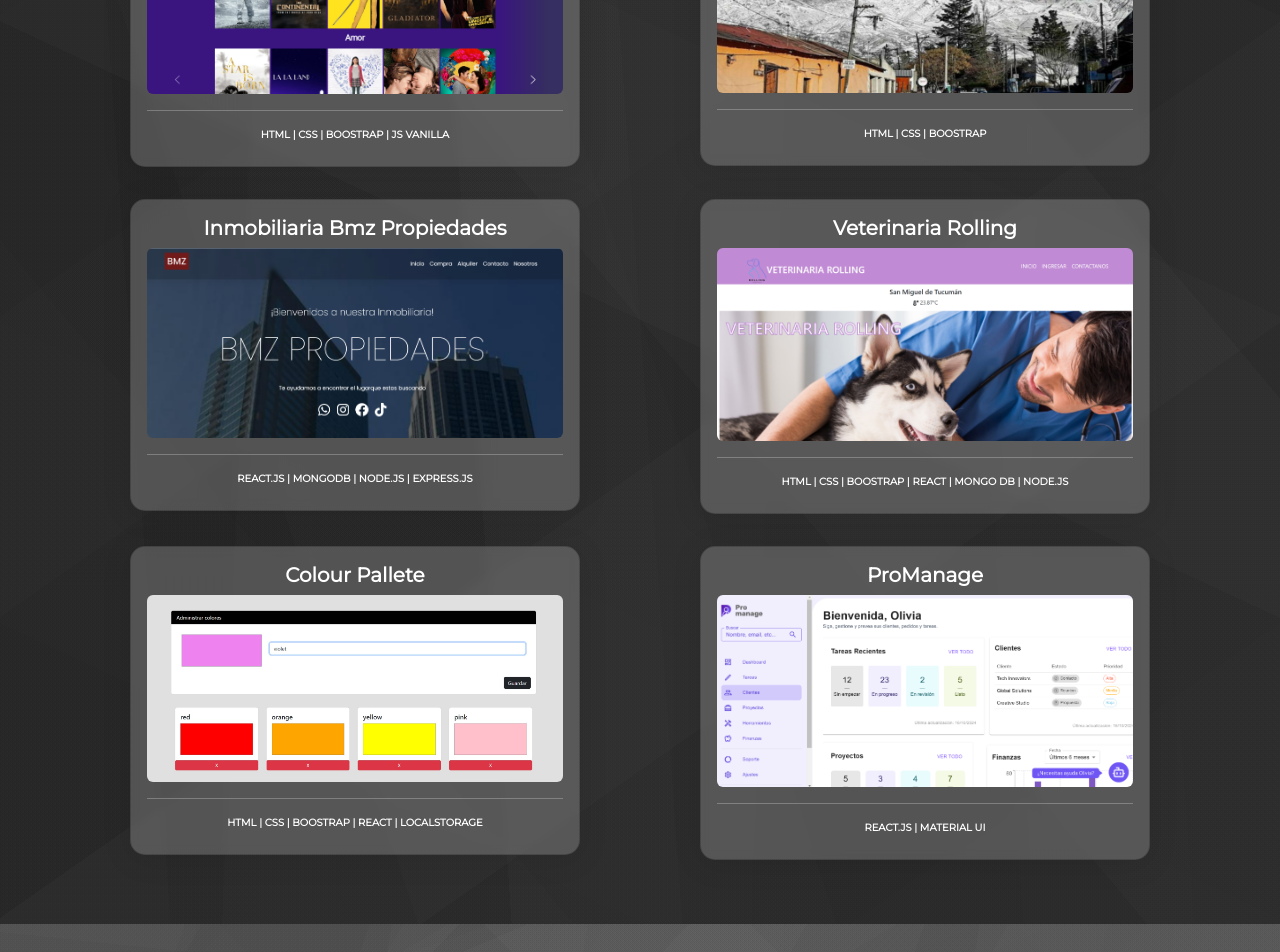
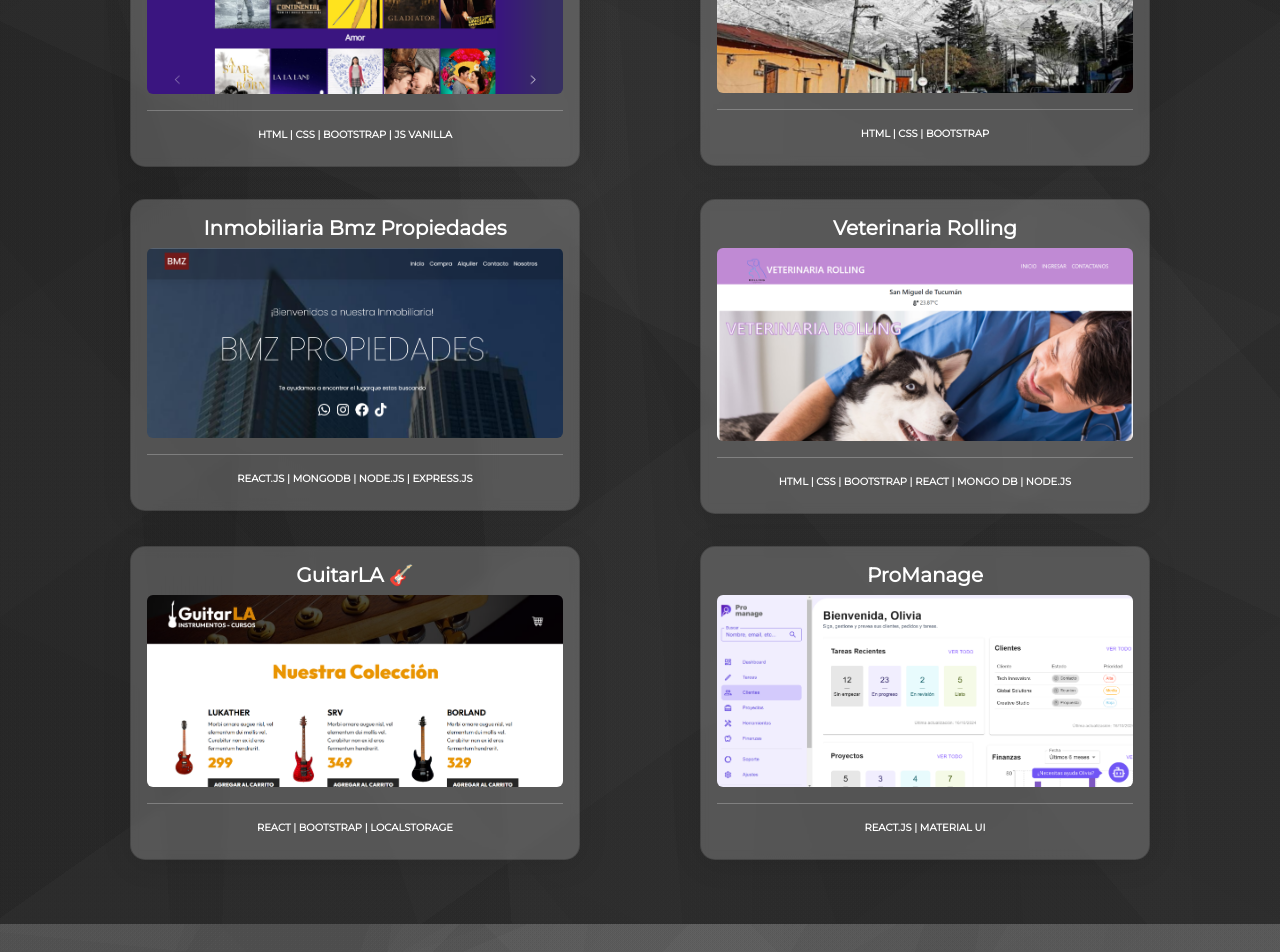
Before and after one commit to Agusme/portfolio-Agustina-Mena, a React (Create React App) app: page / in a window 1280 px wide. Shown: the part 1700-2652 px from the top of the page. Built offline with nearby package versions, Linux system fonts and the light colour scheme.

Commit message:
add project

```diff
--- a/src/components/views/Projects.jsx
+++ b/src/components/views/Projects.jsx
@@ -4,7 +4,7 @@ import rollingMovies from "../../assets/proyectos/rollingMovies.png";
 import turismo from "../../assets/proyectos/turismo.png";
 import veterinaria from "../../assets/proyectos/veterinaria.png";
 import bmz from "../../assets/proyectos/bmz.png";
-import paleta from "../../assets/proyectos/paleta.jpeg";
+import guitar from "../../assets/proyectos/guitar.png";
 import proManage from "../../assets/proyectos/proManage.png";
 import { useTranslation } from "react-i18next";
 
@@ -37,7 +37,7 @@ const Projects = () => {
                   />
                   <hr />
                   <p className="fw-semibold size-project my-2">
-                    HTML | CSS | BOOSTRAP | JS VANILLA
+                    HTML | CSS | BOOTSTRAP | JS VANILLA
                   </p>
                 </Card.Body>
               </Card>
@@ -61,7 +61,7 @@ const Projects = () => {
                   />
                   <hr />
                   <p className="fw-semibold size-project my-2">
-                    HTML | CSS | BOOSTRAP
+                    HTML | CSS | BOOTSTRAP
                   </p>
                 </Card.Body>
               </Card>
@@ -113,7 +113,7 @@ const Projects = () => {
                   />
                   <hr />
                   <p className="fw-semibold my-2 size-project">
-                    HTML | CSS | BOOSTRAP | REACT | MONGO DB | NODE.JS
+                    HTML | CSS | BOOTSTRAP | REACT | MONGO DB | NODE.JS
                   </p>
                 </Card.Body>
               </Card>
@@ -123,7 +123,7 @@ const Projects = () => {
         <Row>
           <Col lg={6} md={6} sm={12}>
             <a
-              href="https://colourpallete.netlify.app/"
+              href="https://guitarla-practice.netlify.app/"
               target="_blank"
               rel="noopener noreferrer"
               className="text-decoration-none"
@@ -131,18 +131,18 @@ const Projects = () => {
               <Card className="my-3 mx-5 bg-glass text-white text-center project-card">
                 <Card.Body>
                   <Card.Title className="fw-semibold">
-                    Colour Pallete
+                    GuitarLA 🎸
                   </Card.Title>
                   <img
-                    src={paleta}
-                    alt="img colour pallete"
+                    src={guitar}
+                    alt="img guitar"
                     className="img-fluid rounded  img-projects"
                   />
                   <hr />
 
                   <p className="fw-semibold my-2 size-project">
-                    HTML | CSS | BOOSTRAP | REACT | LOCALSTORAGE
-                  </p>
+  REACT | BOOTSTRAP  | LOCALSTORAGE
+</p>
                 </Card.Body>
               </Card>
             </a>
--- a/src/components/views/StackMern.jsx
+++ b/src/components/views/StackMern.jsx
@@ -6,7 +6,7 @@ import github from "../../assets/iconos/github.svg";
 import nodejs from "../../assets/iconos/nodejs.svg";
 import express from "../../assets/iconos/express.svg";
 import mongodb from "../../assets/iconos/mongodb.svg";
-import boostrap from "../../assets/iconos/boostrap.svg";
+import bootstrap from "../../assets/iconos/boostrap.svg";
 import figma from "../../assets/iconos/figma.svg";
 import materialiu from "../../assets/iconos/materualui.svg";
 import react from "../../assets/iconos/react.svg";
@@ -65,8 +65,8 @@ const StackMern = () => {
             <p className="fw-semibold text-white pt-2">Figma</p>
           </Col>
           <Col lg={3} md={4} sm={6} xs={6} className="text-center">
-            <img src={boostrap} alt="Boostrap Icon" className="img-fluid icon-size" />
-            <p className="fw-semibold text-white pt-2">Boostrap</p>
+            <img src={bootstrap} alt="bootstrap Icon" className="img-fluid icon-size" />
+            <p className="fw-semibold text-white pt-2">Bootstrap</p>
           </Col>
           <Col lg={3} md={4} sm={6} xs={6} className="text-center">
             <img src={materialiu} alt="Material UI" className="img-fluid icon-size" />
```
Also changed, not shown: src/assets/proyectos/guitar.png (added), src/assets/proyectos/paleta.jpeg (deleted).
